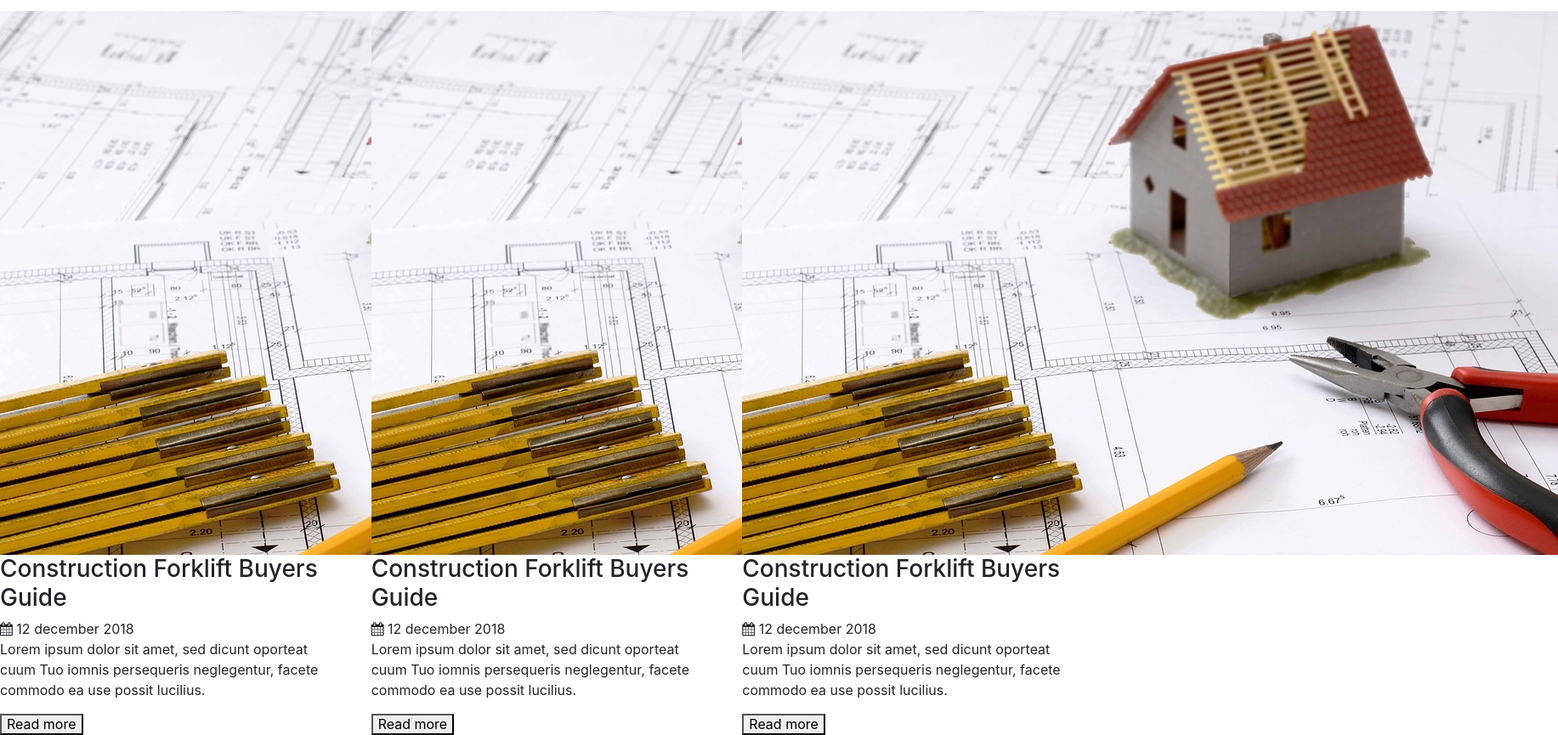
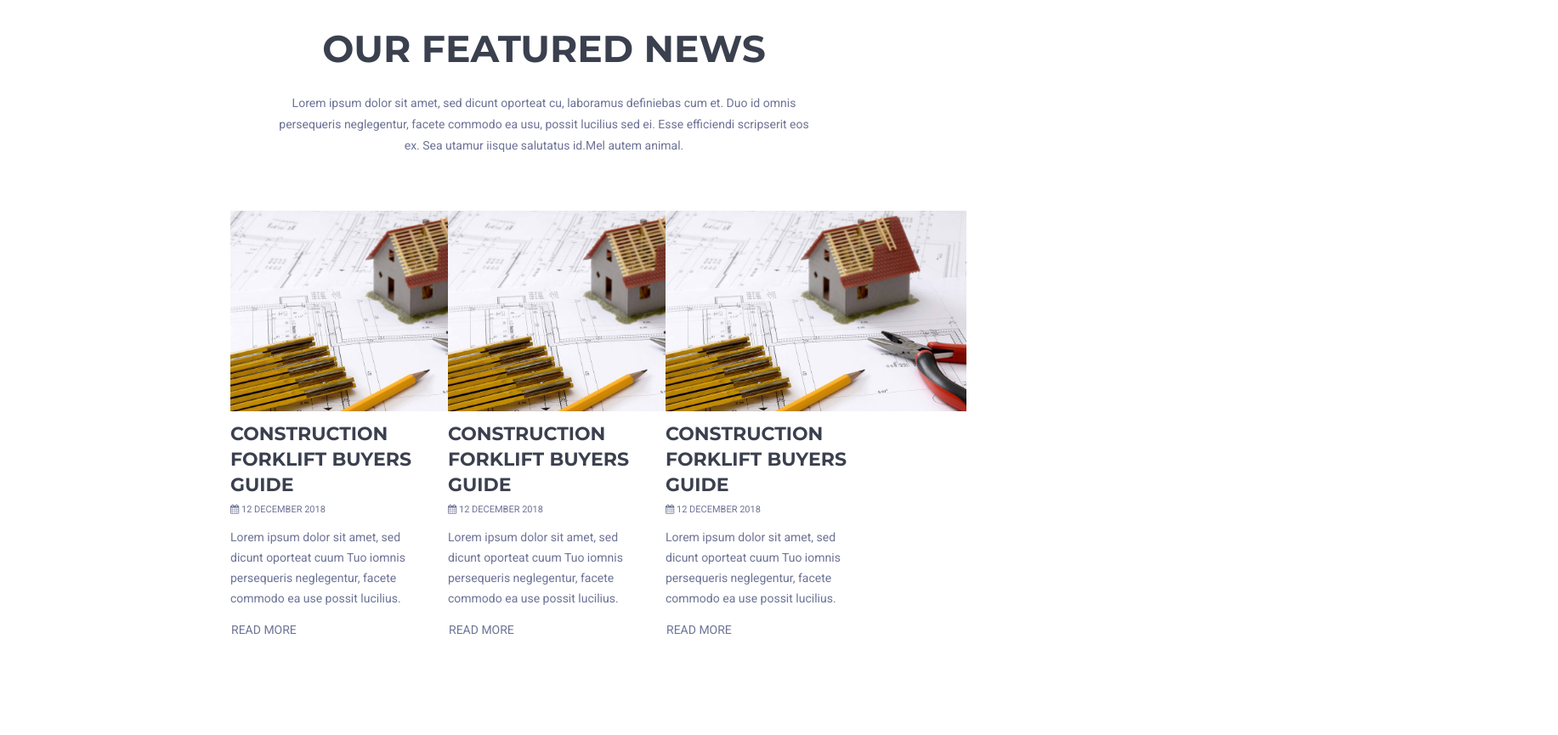
Before and after one commit to Dominik-Zajac/Page..-..Build, a website: page src/index.html in a window 1280 px wide. Shown: the part 4740-5605 px from the top of the page at 85% size, 1833 px wide, since content can reach past the window. After the commit the page ends 5495 px from the top, so only its background shows below. Drawn offline with nearby package versions, Linux system fonts and the light colour scheme; files that its build step writes are made by us from their sources.

Commit message:
Add styles to news section

```diff
--- a/src/index.html
+++ b/src/index.html
@@ -303,7 +303,7 @@
         </p>
         <div class="row news-row">
             <div class="col-md-4 news-box">
-                <img src="./img/news.jpg" alt="">
+                <img src="./img/news.jpg" alt="news-image">
                 <h3 class="subtitle">Construction Forklift
                     Buyers Guide</h3>
                 <div class="date-box">
@@ -318,7 +318,7 @@
                 <button class="news-btn">Read more</button>
             </div>
             <div class="col-md-4 news-box">
-                <img src="./img/news.jpg" alt="">
+                <img src="./img/news.jpg" alt="news-image">
                 <h3 class="subtitle">Construction Forklift
                     Buyers Guide</h3>
                 <div class="date-box">
@@ -333,7 +333,7 @@
                 <button class="news-btn">Read more</button>
             </div>
             <div class="col-md-4 news-box">
-                <img src="./img/news.jpg" alt="">
+                <img src="./img/news.jpg" alt="news-image">
                 <h3 class="subtitle">Construction Forklift
                     Buyers Guide</h3>
                 <div class="date-box">
--- a/src/sass/app.scss
+++ b/src/sass/app.scss
@@ -18,3 +18,4 @@
 @import "./components/promotion.scss";
 @import "./components/statistics.scss";
 @import "./components/information.scss";
+@import "./components/news.scss";
--- /dev/null
+++ b/src/sass/components/_news.scss
@@ -0,0 +1,71 @@
+.news {
+    @include flexbox(flex, center, center);
+
+    flex-direction: column;
+
+    &-title {
+        @include text($second-font, 44px, 700, #3b404f);
+
+        margin: 10% 0 2% 0;
+        text-transform: uppercase;
+    }
+
+    &-paragraph {
+        @include text($main-font, $paragraph-size, 400, $paragraph-color);
+
+        width: 642px;
+        margin-bottom: 5%;
+        line-height: 25px;
+        text-align: center;
+    }
+
+    &-row {
+        max-width: 60vw;
+    }
+
+    &-box {
+        @include flexbox(flex, center, flex-start);
+        flex-direction: column;
+
+        img {
+            max-width: 361px;
+            max-height: 236px;
+        }
+
+        .subtitle {
+            @include text($second-font, 22px, 700, #3b404f);
+
+            margin: 5% 0 3%;
+            line-height: 30px;
+            text-transform: uppercase;
+        }
+
+        .date-box {
+            @include text($main-font, 11px, 400, $paragraph-color);
+
+            margin-bottom: 5%;
+            text-transform: uppercase;
+        }
+
+        .text {
+            @include text($main-font, $paragraph-size, 400, $paragraph-color);
+
+            line-height: 24px;
+        }
+
+        .news-btn {
+            @include text($main-font, $paragraph-size, 400, $paragraph-color);
+
+            padding: 0 0 5px 0;
+            text-transform: uppercase;
+            background-color: inherit;
+            border: 1px solid #fff;
+            transition: 0.5s;
+
+            &:hover {
+                color: #ffb700;
+                border-bottom: 1px solid #ffb700;
+            }
+        }
+    }
+}
```
